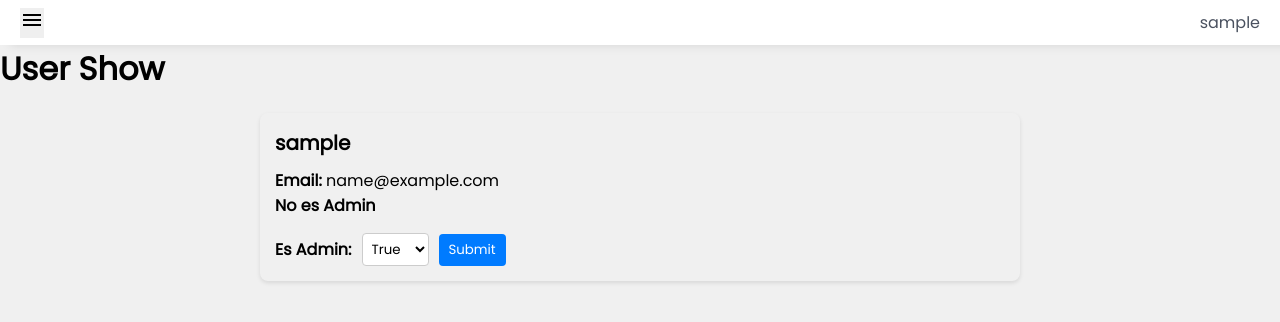
After one commit to benjask8/viauy, a PHP site: the page made by src/vista/admin/user/show.php in a window 1280 px wide. The commit adds this page. Shown: the top 322 px of the page. Run offline with PHP 8.4, Linux system fonts and the light colour scheme; the visitor is signed in with stand-in values (Sample User, id 1); the template is opened without the code that fills it: most values are stand-ins (such as "Sample title", 1, 10 or a date in 2020); some libraries are stand-ins or nearby versions.

Commit message:
Change is_admin for users added

```diff
--- a/src/vista/admin/company/requests.php
+++ b/src/vista/admin/company/requests.php
@@ -39,7 +39,7 @@
             <p><strong>Request ID:</strong> <?= $request['id'] ?></p>
             <p><strong>Request Status:</strong> <?= $request['status'] ?></p>
 
-            <form action="index.php?c=admin&m=dashboard_optionRequest" method="post" class="request-form">
+            <form action="index.php?c=admin&m=dashboardOptionRequest" method="post" class="request-form">
                 <input type="hidden" name="id" value="<?= $request['id'] ?>">
                 <label for="action">Action:</label>
                 <select name="action" id="action" class="action-select">
--- a/src/vista/admin/partials/estructure.php
+++ b/src/vista/admin/partials/estructure.php
@@ -99,11 +99,19 @@ if (!isset($_SESSION['is_admin']) || $_SESSION['is_admin'] === 0){
                     <li class="aside-links-li-ul-li"><a href="" class="aside-links-li-ul-li-a"><i class="fa-solid fa-circle-info"></i>Ayuda</a></li>
             </ul>
         </li> -->
+
         <p class="aside-links-subtitle">Empresas</p>
         <li class="aside-links-li">
             <ul class="aside-links-li-ul">
                 <li class="aside-links-li-ul-li"><a href="" class="aside-links-li-ul-li-a"><i class="fa-solid fa-copyright"></i>Empresas</a></li>
-                <li class="aside-links-li-ul-li"><a href="index.php?c=admin&m=dashboard_companyrequests" class="aside-links-li-ul-li-a"><i class="fa-solid fa-hourglass-start"></i>Solicitudes</a></li>
+                <li class="aside-links-li-ul-li"><a href="index.php?c=admin&m=dashboardCompanyRequests" class="aside-links-li-ul-li-a"><i class="fa-solid fa-hourglass-start"></i>Solicitudes</a></li>
+            </ul>
+        </li>
+        <p class="aside-links-subtitle">Usuarios</p>
+        <li class="aside-links-li">
+            <ul class="aside-links-li-ul">
+                    <li class="aside-links-li-ul-li"><a href="index.php?c=admin&m=usershow" class="aside-links-li-ul-li-a"><i class="fa-solid fa-users"></i>Clientes</a></li>
+                    <li class="aside-links-li-ul-li"><a href="" class="aside-links-li-ul-li-a"><i class="fa-sharp fa-solid fa-gears"></i>Administradores</a></li>
             </ul>
         </li>
     </ul>
--- /dev/null
+++ b/src/vista/admin/user/show.php
@@ -0,0 +1,29 @@
+<?php require_once 'src/vista/admin/partials/estructure.php'; ?>
+
+
+<h1>User Show</h1>
+<div class="page-container">
+<?php foreach ($datos['users'] as $user) : ?>
+        <div class="request-card">
+            <h2 class="request-title"><?= $user['username'] ?></h2>
+            <p><strong>Email:</strong> <?= $user['email'] ?></p>
+            <?php if($user['is_admin'] == 0) :?>
+                <p><strong>No es Admin</strong></p>
+                <?php else :?>
+                <p><strong>Es Admin</strong></p>
+            <?php endif ?>
+            <form action="index.php?c=admin&m=userChangeAdmin" method="post" class="request-form" onsubmit="return confirm('¿Estás seguro de que deseas realizar esta acción?');">
+                <input type="hidden" name="username" value="<?= $user['username'] ?>">
+                <label for="action">Es Admin:</label>
+                <select name="action" id="action" class="action-select">
+                    <option value="1">True</option>
+                    <option value="0">False</option>
+                </select>
+                <input type="submit" value="Submit" class="submit-button">
+            </form>
+
+        </div>
+    <?php endforeach; ?>
+</div>
+
+<?php require_once 'src/vista/admin/partials/endEstructure.php'; ?>
```
Also changed, not shown: src/controlador/Admin_Controller.php (+35 -2 lines), src/modelo/User.php (+26 -0 lines).
